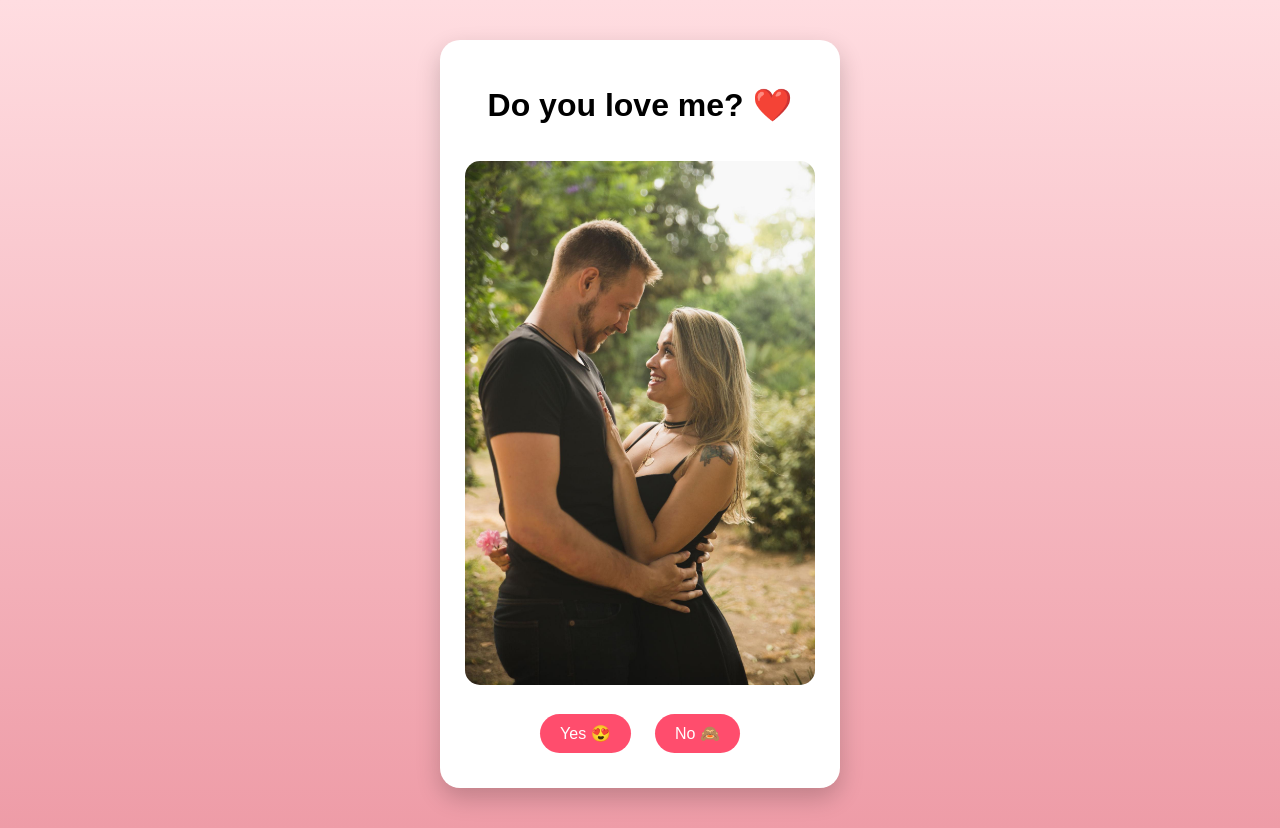
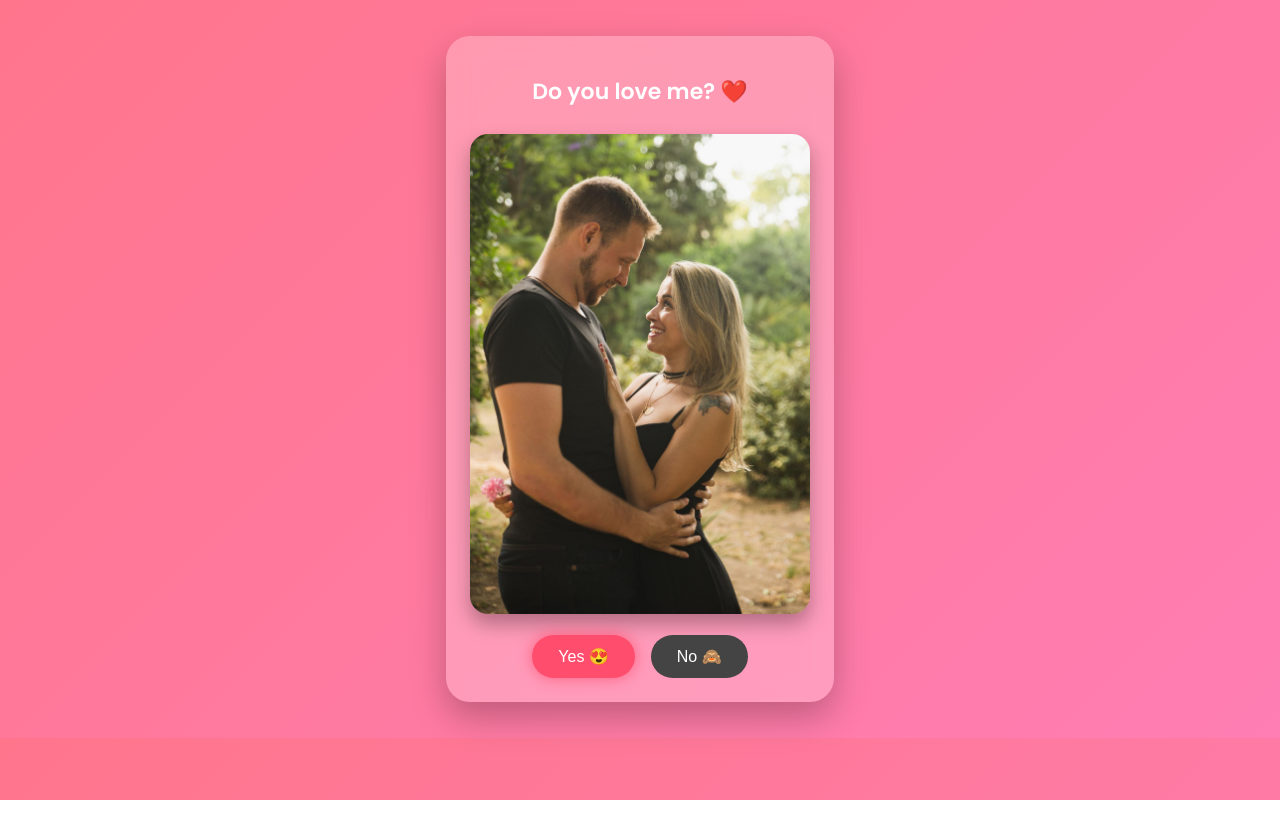
Before and after one commit to srinurampam/my-valentine, a plain HTML site: page index.html in a window 1280 px wide. After the commit the page ends 800 px from the top, so only its background shows below. Drawn offline with Linux system fonts and the light colour scheme.

Commit message:
2 commit

```diff
--- a/index.html
+++ b/index.html
@@ -1,37 +1,44 @@
 <!DOCTYPE html>
 <html lang="en">
 <head>
-  <meta charset="UTF-8">
+  <meta charset="UTF-8" />
   <title>For My Love ❤️</title>
+
+  <!-- IMPORTANT for mobile -->
+  <meta name="viewport" content="width=device-width, initial-scale=1.0" />
+
+  <!-- Font -->
+  <link href="https://fonts.googleapis.com/css2?family=Poppins:wght@400;600&display=swap" rel="stylesheet">
+
   <link rel="stylesheet" href="style.css">
 </head>
 <body>
 
 <div class="container">
 
-  <!-- Step 1 -->
+  <!-- STEP 1 -->
   <div id="step1" class="card">
     <h1>Do you love me? ❤️</h1>
-    <img src="images/love.jpg" class="photo">
+    <img src="images/love.jpg" class="photo" alt="Love">
     <div class="buttons">
-      <button onclick="goStep2()">Yes 😍</button>
-      <button id="noBtn">No 🙈</button>
+      <button class="yes-btn" onclick="goStep2()">Yes 😍</button>
+      <button id="noBtn" class="no-btn">No 🙈</button>
     </div>
   </div>
 
-  <!-- Step 2 -->
+  <!-- STEP 2 -->
   <div id="step2" class="card hidden">
     <h1>How much do you love me? 💖</h1>
     <div class="heart">❤️</div>
     <input type="range" min="0" max="100" value="50" id="loveRange">
     <p><span id="percent">50</span>%</p>
-    <button onclick="showResult()">Submit 💌</button>
+    <button class="yes-btn" onclick="showResult()">Submit 💌</button>
   </div>
 
-  <!-- Result -->
+  <!-- RESULT -->
   <div id="result" class="card hidden">
     <h1 id="resultText"></h1>
-    <img id="resultImg" class="photo">
+    <img id="resultImg" class="photo" alt="Result">
     <p id="resultNote"></p>
   </div>
 
--- a/script.js
+++ b/script.js
@@ -2,14 +2,17 @@ const noBtn = document.getElementById("noBtn");
 const range = document.getElementById("loveRange");
 const percent = document.getElementById("percent");
 
-// No button escape 😄
-noBtn.addEventListener("mouseover", () => {
-  const x = Math.random() * 200 - 100;
-  const y = Math.random() * 200 - 100;
+// Move NO button so it cannot be clicked 😄
+noBtn.addEventListener("touchstart", moveNo);
+noBtn.addEventListener("mouseover", moveNo);
+
+function moveNo() {
+  const x = Math.random() * 160 - 80;
+  const y = Math.random() * 160 - 80;
   noBtn.style.transform = `translate(${x}px, ${y}px)`;
-});
+}
 
-// Live percentage
+// Update percentage live
 range.oninput = () => {
   percent.innerText = range.value;
 };
@@ -21,18 +24,19 @@ function goStep2() {
 
 function showResult() {
   const value = range.value;
+
   document.getElementById("step2").classList.add("hidden");
   document.getElementById("result").classList.remove("hidden");
 
   if (value >= 80) {
-    document.getElementById("resultText").innerText = "My Heart is Yours ❤️";
+    document.getElementById("resultText").innerText = "My Heart Is Yours ❤️";
     document.getElementById("resultImg").src = "images/happy.jpg";
     document.getElementById("resultNote").innerText =
-      "This much love makes my life beautiful. I love you forever 💕";
+      "This much love makes my life complete. I love you forever 💕";
   } else {
-    document.getElementById("resultText").innerText = "Hmm… Only this much? 😜";
+    document.getElementById("resultText").innerText = "Only this much? 😜";
     document.getElementById("resultImg").src = "images/funny.jpg";
     document.getElementById("resultNote").innerText =
-      "It’s okay… I’ll love you 100% anyway 😘";
+      "No worries… I’ll love you 100% always 😘";
   }
 }
--- a/style.css
+++ b/style.css
@@ -1,46 +1,129 @@
+* {
+  box-sizing: border-box;
+}
+
 body {
-  background: linear-gradient(#ffdde1, #ee9ca7);
-  font-family: Arial, sans-serif;
-  text-align: center;
+  margin: 0;
+  background: linear-gradient(135deg, #ff758c, #ff7eb3);
+  font-family: "Poppins", sans-serif;
 }
 
 .container {
-  max-width: 400px;
-  margin: 40px auto;
+  width: 100%;
+  max-width: 420px;
+  margin: 0 auto;
+  padding: 16px;
 }
 
 .card {
-  background: white;
-  padding: 25px;
-  border-radius: 20px;
-  box-shadow: 0 10px 25px rgba(0,0,0,0.2);
+  background: rgba(255, 255, 255, 0.25);
+  backdrop-filter: blur(12px);
+  border-radius: 24px;
+  padding: 24px;
+  margin: 20px 0;
+  text-align: center;
+  color: #fff;
+  box-shadow: 0 15px 35px rgba(0,0,0,0.25);
+  animation: fadeIn 0.6s ease;
 }
 
 .hidden {
   display: none;
 }
 
+h1 {
+  font-size: 22px;
+  margin-bottom: 12px;
+}
+
 .photo {
   width: 100%;
-  border-radius: 15px;
-  margin: 15px 0;
+  height: auto;
+  max-height: 60vh;
+  object-fit: cover;
+  border-radius: 18px;
+  margin: 14px 0;
+  box-shadow: 0 10px 20px rgba(0,0,0,0.3);
 }
 
-.buttons button, button {
-  padding: 10px 20px;
-  margin: 10px;
+.buttons {
+  display: flex;
+  justify-content: center;
+  gap: 16px;
+  flex-wrap: wrap;
+}
+
+button {
   border: none;
-  border-radius: 20px;
+  border-radius: 30px;
+  padding: 12px 26px;
+  font-size: 16px;
+  cursor: pointer;
+  transition: all 0.3s ease;
+}
+
+button:hover {
+  transform: scale(1.08);
+}
+
+.yes-btn {
   background: #ff4d6d;
   color: white;
-  font-size: 16px;
-  cursor: pointer;
+  box-shadow: 0 0 15px rgba(255,77,109,0.8);
+}
+
+.no-btn {
+  background: #444;
+  color: white;
 }
 
 .heart {
-  font-size: 60px;
+  font-size: 64px;
+  margin: 10px 0;
+  animation: beat 1s infinite;
 }
 
 input[type=range] {
   width: 100%;
+  margin-top: 10px;
+  accent-color: #ff4d6d;
 }
+
+p {
+  font-size: 22px;
+  font-weight: 600;
+  margin: 10px 0;
+}
+
+/* Animations */
+@keyframes beat {
+  0%, 100% { transform: scale(1); }
+  50% { transform: scale(1.25); }
+}
+
+@keyframes fadeIn {
+  from {
+    opacity: 0;
+    transform: translateY(20px);
+  }
+  to {
+    opacity: 1;
+    transform: translateY(0);
+  }
+}
+
+/* MOBILE OPTIMIZATION */
+@media (max-width: 480px) {
+  h1 {
+    font-size: 20px;
+  }
+
+  button {
+    font-size: 15px;
+    padding: 10px 22px;
+  }
+
+  .heart {
+    font-size: 56px;
+  }
+}
```
